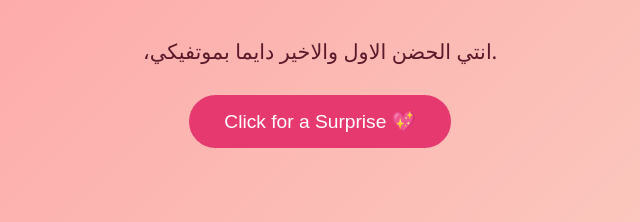
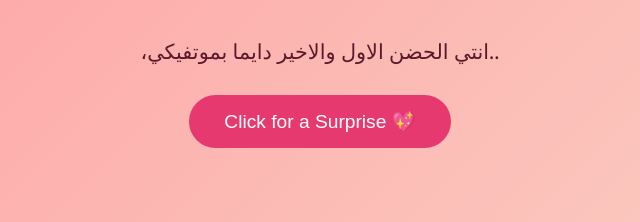
Before and after one commit to abolaithy/mmmmmm, a plain HTML site: page index.html in a window 1280 px wide. Shown: the part 271-493 px from the top of the page, 320-960 px from the left. Drawn offline with Linux system fonts and the light colour scheme.

Commit message:
Create index.html

```diff
--- a/index.html
+++ b/index.html
@@ -20,7 +20,7 @@
 
         ،انتي الحضن الاول والاخير دايما
 
-        بموتفيكي.
+        بموتفيكي..
 </p>
 <button onclick="showLove()" class="love-btn">
 
```
